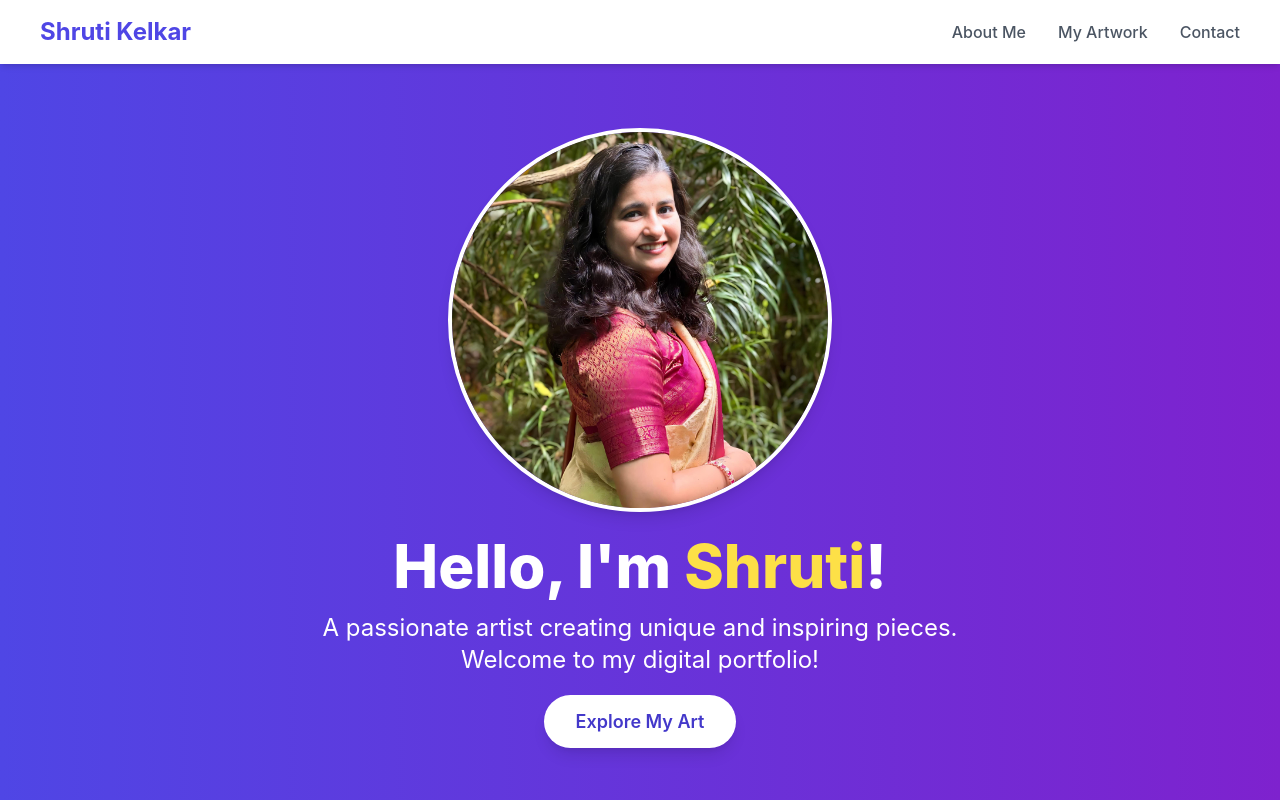
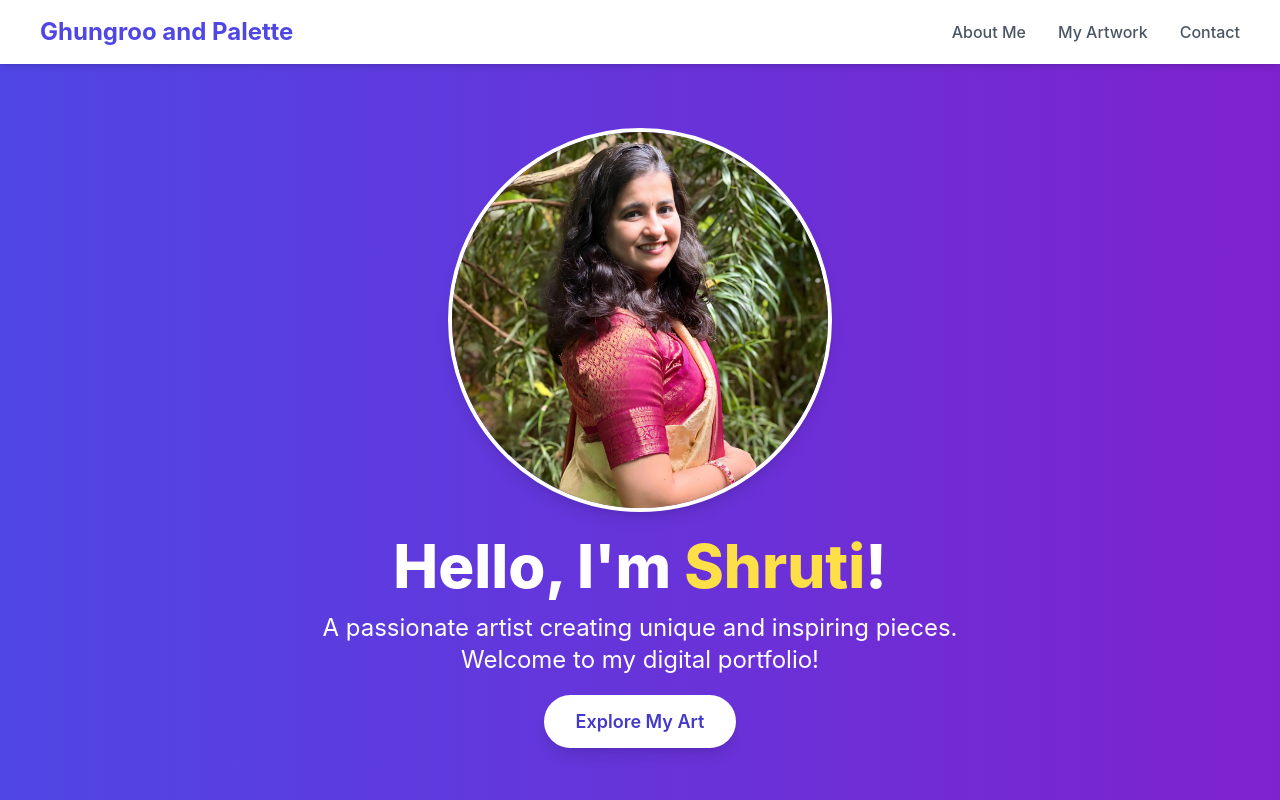
Before and after one commit to ghungrooandpalette/ghungrooandpalette.github.io, a plain HTML site: page index.html in a window 1280 px wide. Shown: the top 800 px of the page. Drawn offline with nearby package versions, Linux system fonts and the light colour scheme.

Commit message:
Update index.html

```diff
--- a/index.html
+++ b/index.html
@@ -110,7 +110,7 @@
   <div class="max-w-7xl mx-auto px-4 sm:px-6 lg:px-8">
     <div class="flex justify-between items-center h-16">
       <!-- Logo -->
-      <a href="#" class="text-2xl font-bold text-indigo-600 rounded-lg p-2 hover:bg-indigo-50 transition-colors">Shruti Kelkar</a>
+      <a href="#" class="text-2xl font-bold text-indigo-600 rounded-lg p-2 hover:bg-indigo-50 transition-colors">Ghungroo and Palette</a>
 
       <!-- Mobile menu button -->
       <div class="md:hidden">
```
